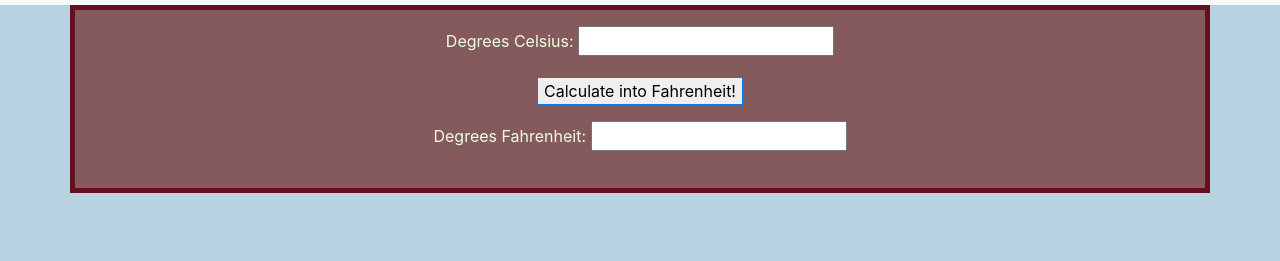
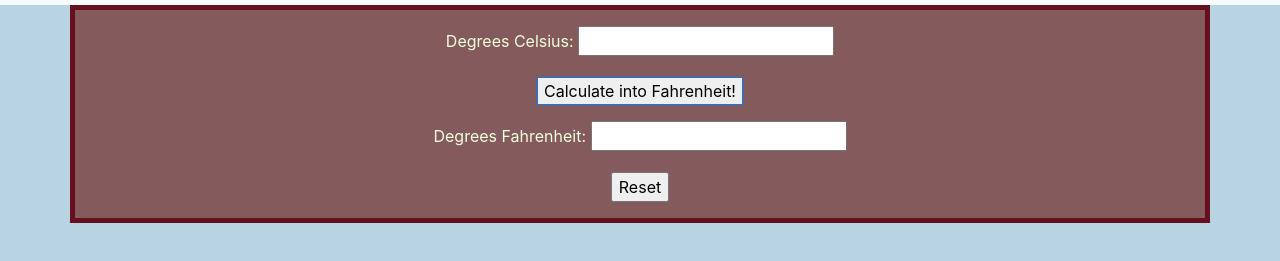
Before and after one commit to hajirussell/tempuratureProject, a plain HTML site: page celsiuscalc.html in a window 1280 px wide. Shown: the part 51-312 px from the top of the page. Drawn offline with nearby package versions, Linux system fonts and the light colour scheme.

Commit message:
added reset button on temperature pages

```diff
--- a/celsiuscalc.html
+++ b/celsiuscalc.html
@@ -40,6 +40,7 @@
 
     <main>
         <div class="container p-3 text-center content">
+            <form>
                 <p>
                     <label for="Celcius">Degrees Celsius:</label>
                     <input type="text" id="celsiusDegrees">
@@ -52,6 +53,8 @@
                     <label for="Celsius">Degrees Fahrenheit:</label>
                     <input type="text" id="fahrenheitAnswer" readonly>
                 </p>
+                <input type="reset">
+            </form>
         </div>
     </main>
 
```
Also changed, not shown: fahrenheitcalc.html (+3 -0 lines). Lines whose indentation alone changed are shown as unchanged.
